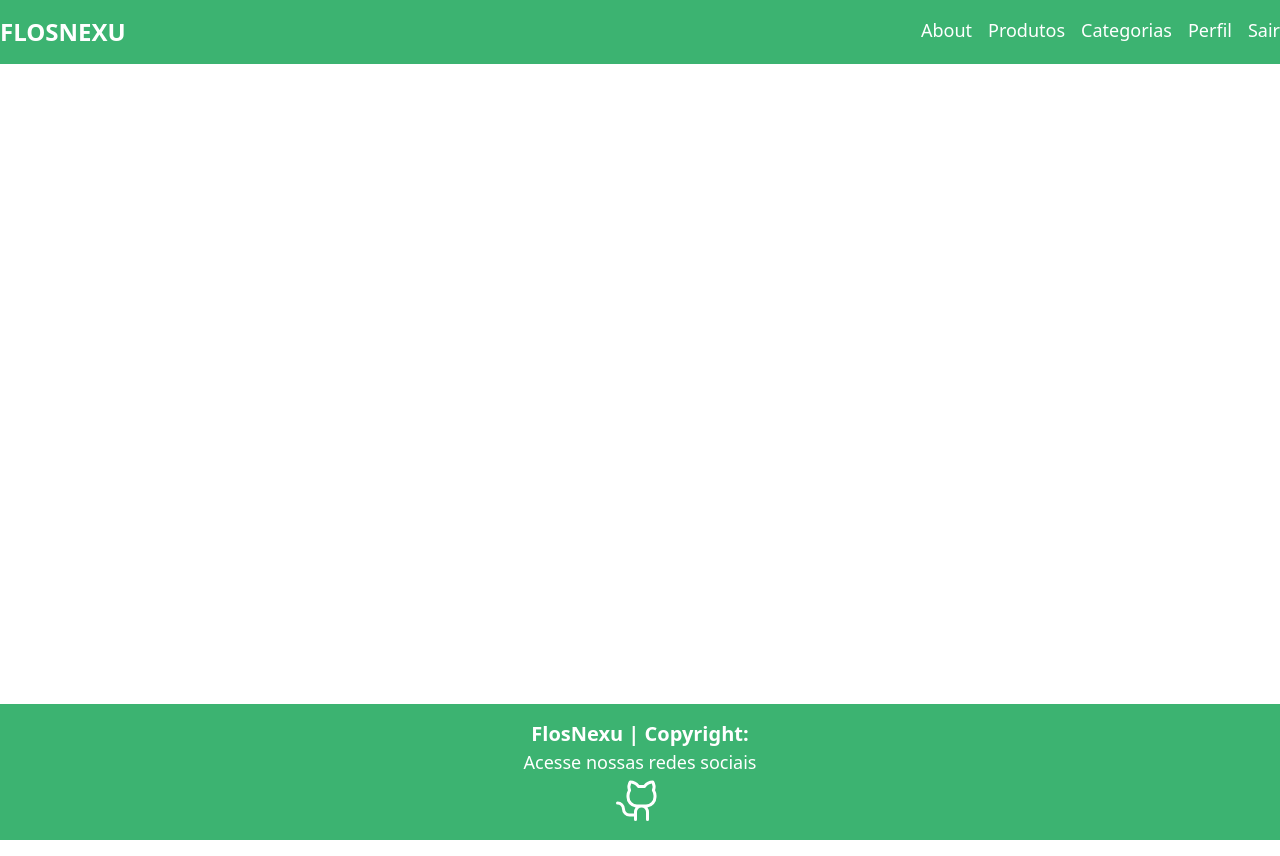
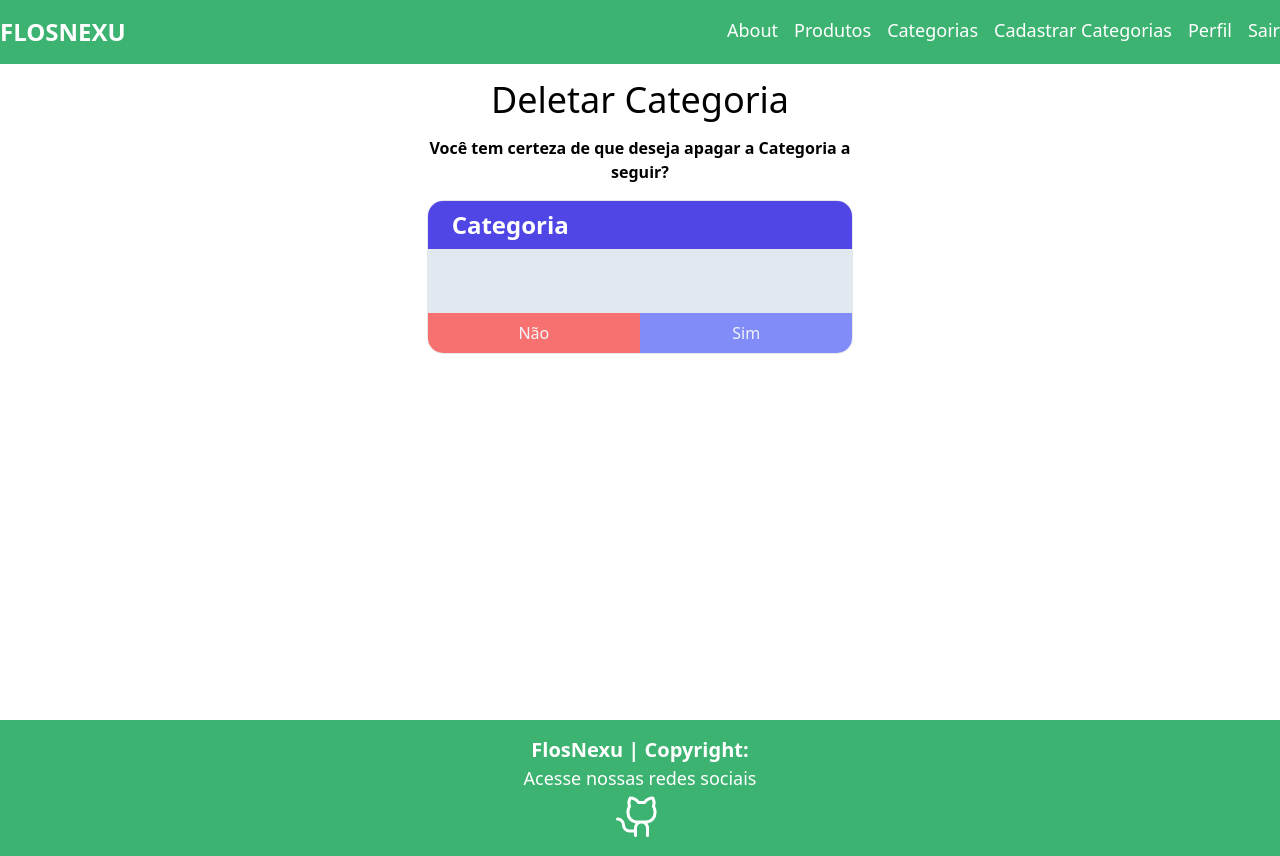
Before and after one commit to Projeto-Integrador-FlosNexu/front-end, a React (Vite) app: page /deletarCategoria/1 in a window 1280 px wide. Built offline with nearby package versions, Linux system fonts and the light colour scheme; no server answers.

Commit message:
fix: Rotas dos Componentes de Categoria

```diff
--- a/src/App.tsx
+++ b/src/App.tsx
@@ -6,6 +6,9 @@ import Login from './pages/login/Login';
 import About from './pages/about/About';
 import Cadastro from './pages/cadastro/Cadastro';
 import { AuthProvider } from './contexts/AuthContext';
+import FormularioCategoria from './components/categorias/formularioCategorias/FormularioCategoria';
+import DeletarCategoria from './components/categorias/deletarCategorias/DeletarCategoria';
+import ListaCategorias from './components/categorias/listaCategorias/ListaCategorias';
 
 function App() {
   return (
@@ -20,6 +23,10 @@ function App() {
               <Route path="/home" element={<Home />} />
               <Route path="/about" element={<About />} />
               <Route path="/cadastro" element={<Cadastro />} />
+              <Route path="/categorias" element={<ListaCategorias />} />
+              <Route path="/cadastroCategoria" element={<FormularioCategoria />} />
+              <Route path="/editarCategoria/:id" element={<FormularioCategoria />} />
+              <Route path="/deletarCategoria/:id" element={<DeletarCategoria />} />
             </Routes>
           </div>
           <Footer />
--- a/src/components/categorias/listaCategorias/ListaCategorias.tsx
+++ b/src/components/categorias/listaCategorias/ListaCategorias.tsx
@@ -1,15 +1,23 @@
-import {useEffect, useState } from 'react';
+import {useContext, useEffect, useState } from 'react';
 import { Dna } from 'react-loader-spinner';
 import Categoria from '../../../models/Categoria';
 import { buscar } from '../../../services/Service';
 import CardCategorias from '../cardCategorias/CardCategorias';
+import { AuthContext } from '../../../contexts/AuthContext';
 
 function ListaCategorias() {
   const [categorias, setCategorias] = useState<Categoria[]>([]);
 
+  const { usuario } = useContext(AuthContext);
+  const token = usuario.token;
+
   async function buscarCategorias() {
     try {
-      await buscar('/categorias', setCategorias);
+      await buscar('/categorias', setCategorias, {
+        headers: {
+          Authorization: token,
+      },
+  });
 
     } catch (error: any) {
         alert(' Erro ao listar as categorias')
--- a/src/components/footer/Footer.tsx
+++ b/src/components/footer/Footer.tsx
@@ -1,4 +1,3 @@
-import React from 'react'
 import { GithubLogo } from '@phosphor-icons/react'
 
 function Footer() {
@@ -12,7 +11,7 @@ function Footer() {
             <p className='text-xl font-bold'>FlosNexu | Copyright: </p>
             <p className='text-lg'>Acesse nossas redes sociais</p>
             <div className='flex gap-2'>
-            <GithubLogo size={48} />
+            <a href="https://github.com/FlosNexu" target="_blank" ><GithubLogo size={48} /></a>
             </div>
           </div>
         </div>
--- a/src/components/navbar/Navbar.tsx
+++ b/src/components/navbar/Navbar.tsx
@@ -12,7 +12,8 @@ function Navbar() {
             <div className='flex gap-4'>
               <Link to='/about' className='hover:underline'>About</Link>
               <div className='hover:underline'>Produtos</div>
-              <div className='hover:underline'>Categorias</div>
+              <Link to='/categorias' className='hover:underline'>Categorias</Link>
+              <Link to='/cadastroCategoria' className='hover:underline'>Cadastrar Categorias</Link>
               <div className='hover:underline'>Perfil</div>
               <Link to='/home' className='hover:underline'>Sair</Link>
             </div>
```
